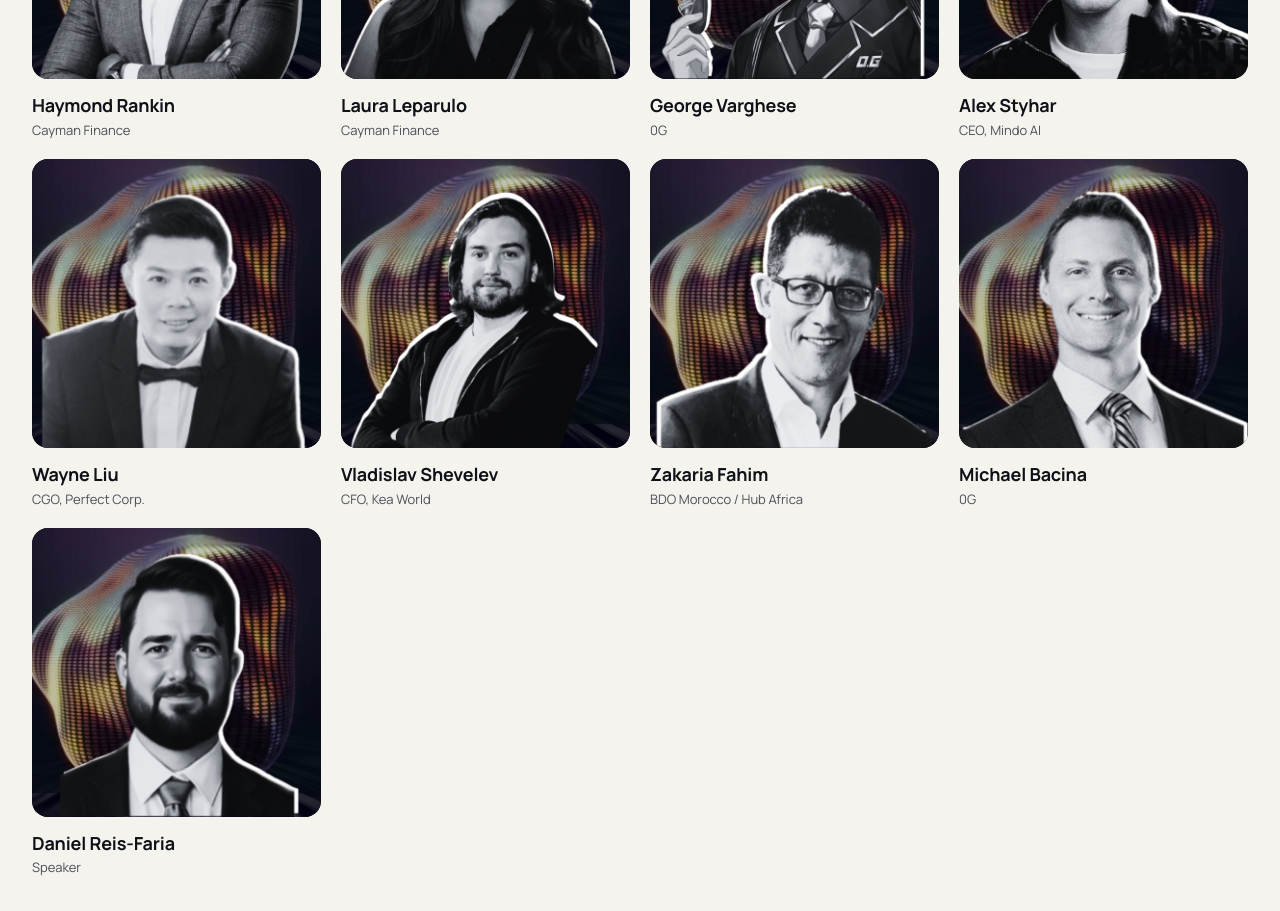
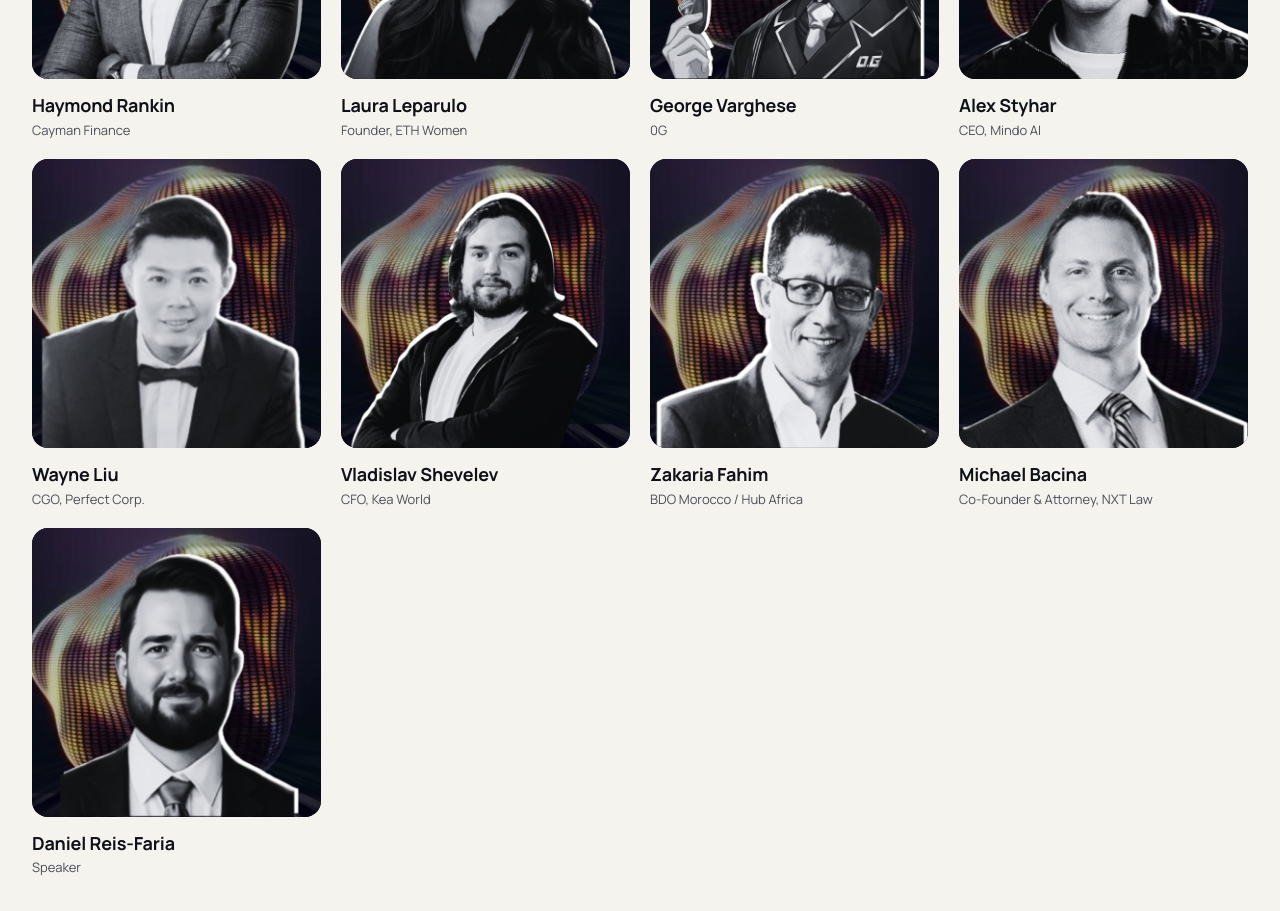
Before and after one commit to lalla-ai/agentic-day-miami, a Next.js app: page / in a window 1280 px wide. Shown: the part 3000-3911 px from the top of the page. Built offline with nearby package versions, Linux system fonts and the light colour scheme.

Commit message:
Fix speaker titles: Laura Leparulo (ETH Women), Michael Bacina (NXT Law)
Co-Authored-By: Oz <oz-agent@warp.dev>

```diff
--- a/components/Speakers.tsx
+++ b/components/Speakers.tsx
@@ -10,13 +10,13 @@ const speakers = [
   { name: "Katie Hilborn", title: "Founder & MD, Regenerative Infrastructure Holdings", img: "Katie_Hilborn.png" },
   { name: "Anna Muheim", title: "CEO, ShoreLabs", img: "Anna_Muheim.png" },
   { name: "Haymond Rankin", title: "Cayman Finance", img: "Haymond_Rankin.png" },
-  { name: "Laura Leparulo", title: "Cayman Finance", img: "Laura_Leparulo.png" },
+  { name: "Laura Leparulo", title: "Founder, ETH Women", img: "Laura_Leparulo.png" },
   { name: "George Varghese", title: "0G", img: "George_V.png" },
   { name: "Alex Styhar", title: "CEO, Mindo AI", img: "Alex_Styhar.png" },
   { name: "Wayne Liu", title: "CGO, Perfect Corp.", img: "Wayne_Liu.png" },
   { name: "Vladislav Shevelev", title: "CFO, Kea World", img: "Vladislav_Shevelev.png" },
   { name: "Zakaria Fahim", title: "BDO Morocco / Hub Africa", img: "Zakaria_Fahim.png" },
-  { name: "Michael Bacina", title: "0G", img: "Michael_Bacina.png" },
+  { name: "Michael Bacina", title: "Co-Founder & Attorney, NXT Law", img: "Michael_Bacina.png" },
   { name: "Daniel Reis-Faria", title: "Speaker", img: "Daniel_Reis-Faria.png" },
 ];
 
```
